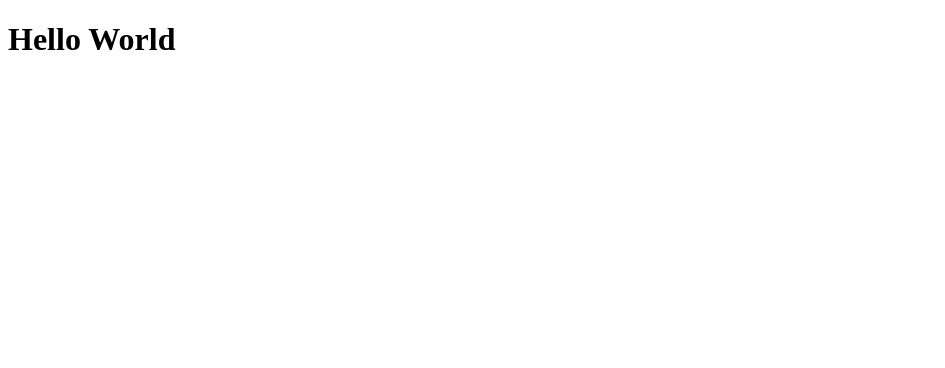
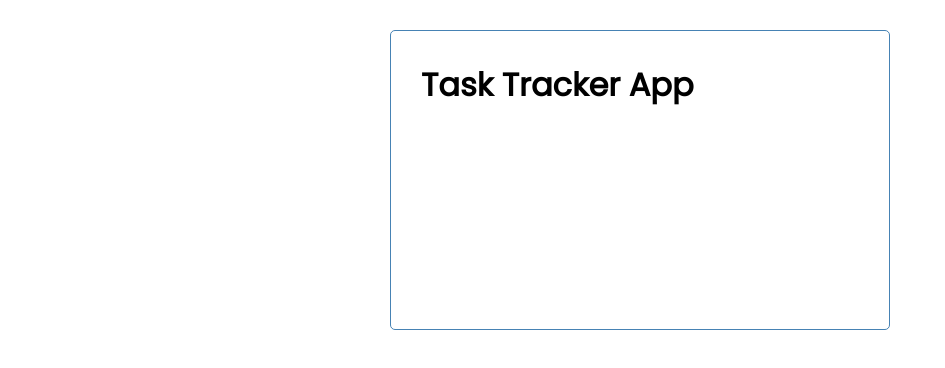
Before and after one commit to Pacifist7/Task-Tracker-App, an Angular app: page / in a window 1280 px wide. Shown: the top 368 px of the page, without its empty margins (0-945 px from the left). Built offline with nearby package versions, Linux system fonts and the light colour scheme.

Commit message:
Adding a Header Component

```diff
--- a/src/app/app.component.html
+++ b/src/app/app.component.html
@@ -1 +1,3 @@
-<h1>Hello World</h1>
+<div class="container">
+    <app-header></app-header>
+</div>
--- a/src/app/app.component.ts
+++ b/src/app/app.component.ts
@@ -6,5 +6,4 @@ import { Component } from '@angular/core';
   styleUrls: ['./app.component.css']
 })
 export class AppComponent {
-  title = 'angular-app';
 }
--- a/src/app/app.module.ts
+++ b/src/app/app.module.ts
@@ -2,10 +2,12 @@ import { NgModule } from '@angular/core';
 import { BrowserModule } from '@angular/platform-browser';
 
 import { AppComponent } from './app.component';
+import { HeaderComponent } from './components/header/header.component';
 
 @NgModule({
   declarations: [
-    AppComponent
+    AppComponent,
+    HeaderComponent
   ],
   imports: [
     BrowserModule
--- /dev/null
+++ b/src/app/components/header/header.component.css
@@ -0,0 +1,6 @@
+header{
+    display: flex;
+    justify-content: space-between;
+    align-items: center;
+    margin-bottom: 20px;
+}
--- /dev/null
+++ b/src/app/components/header/header.component.html
@@ -0,0 +1,3 @@
+<header>
+    <h1>{{title}}</h1>
+</header>
--- /dev/null
+++ b/src/app/components/header/header.component.ts
@@ -0,0 +1,16 @@
+import { Component, OnInit } from '@angular/core';
+
+@Component({
+  selector: 'app-header',
+  templateUrl: './header.component.html',
+  styleUrls: ['./header.component.css']
+})
+export class HeaderComponent implements OnInit {
+  title: string = 'Task Tracker App';
+
+  constructor() { }
+
+  ngOnInit(): void {
+  }
+
+}
--- a/src/styles.css
+++ b/src/styles.css
@@ -1 +1,76 @@
-/* You can add global styles to this file, and also import other style files */
+@import url("https://fonts.googleapis.com/css2?family=Poppins:wght@300;400&display=swap");
+
+* {
+  box-sizing: border-box;
+  margin: 0;
+  padding: 0;
+}
+
+body {
+  font-family: "Poppins", sans-serif;
+}
+
+.container {
+  max-width: 500px;
+  margin: 30px auto;
+  overflow: auto;
+  min-height: 300px;
+  border: 1px solid steelblue;
+  padding: 30px;
+  border-radius: 5px;
+}
+.btn {
+  display: inline-block;
+  background: #000;
+  color: #fff;
+  border: none;
+  padding: 10px 20px;
+  margin: 5px;
+  border-radius: 5px;
+  cursor: pointer;
+  text-decoration: none;
+  font-size: 15px;
+  font-family: inherit;
+}
+.btn:focus {
+  outline: none;
+}
+.btn:active {
+  transform: scale(0.98);
+}
+
+.btn-block {
+  display: block;
+  width: 100%;
+}
+
+.form-control {
+  margin: 20px 0;
+}
+
+.form-control label {
+  display: block;
+}
+
+.form-control input {
+  width: 100%;
+  height: 40px;
+  margin: 5px;
+  padding: 3px 7px;
+  font-size: 17px;
+}
+
+.form-control-check {
+  display: flex;
+  align-items: center;
+  justify-content: space-between;
+}
+
+.form-control-check label {
+  flex: 1;
+}
+
+.form-control-check input {
+  flex: 2;
+  height: 20px;
+}
```
Also changed, not shown: 1 other file (tests, documents, lock files or other folders).
